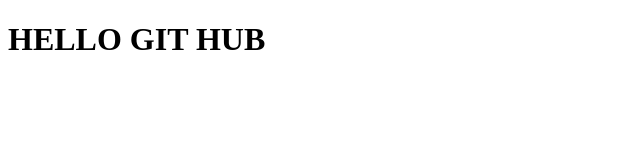
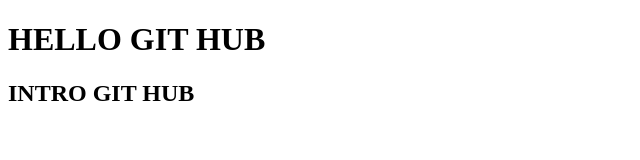
Before and after one commit to LittleAmigooo/pibs-B, a plain HTML site: page index.html in a window 1280 px wide. Shown: the whole page, without its empty margins (0-640 px from the left). Drawn offline with Linux system fonts and the light colour scheme.

Commit message:
Menambahkan baris intro git hub

```diff
--- a/index.html
+++ b/index.html
@@ -7,5 +7,6 @@
 </head>
 <body>
     <h1>HELLO GIT HUB</h1>
+    <h2>INTRO GIT HUB</h2>
 </body>
 </html>
```
